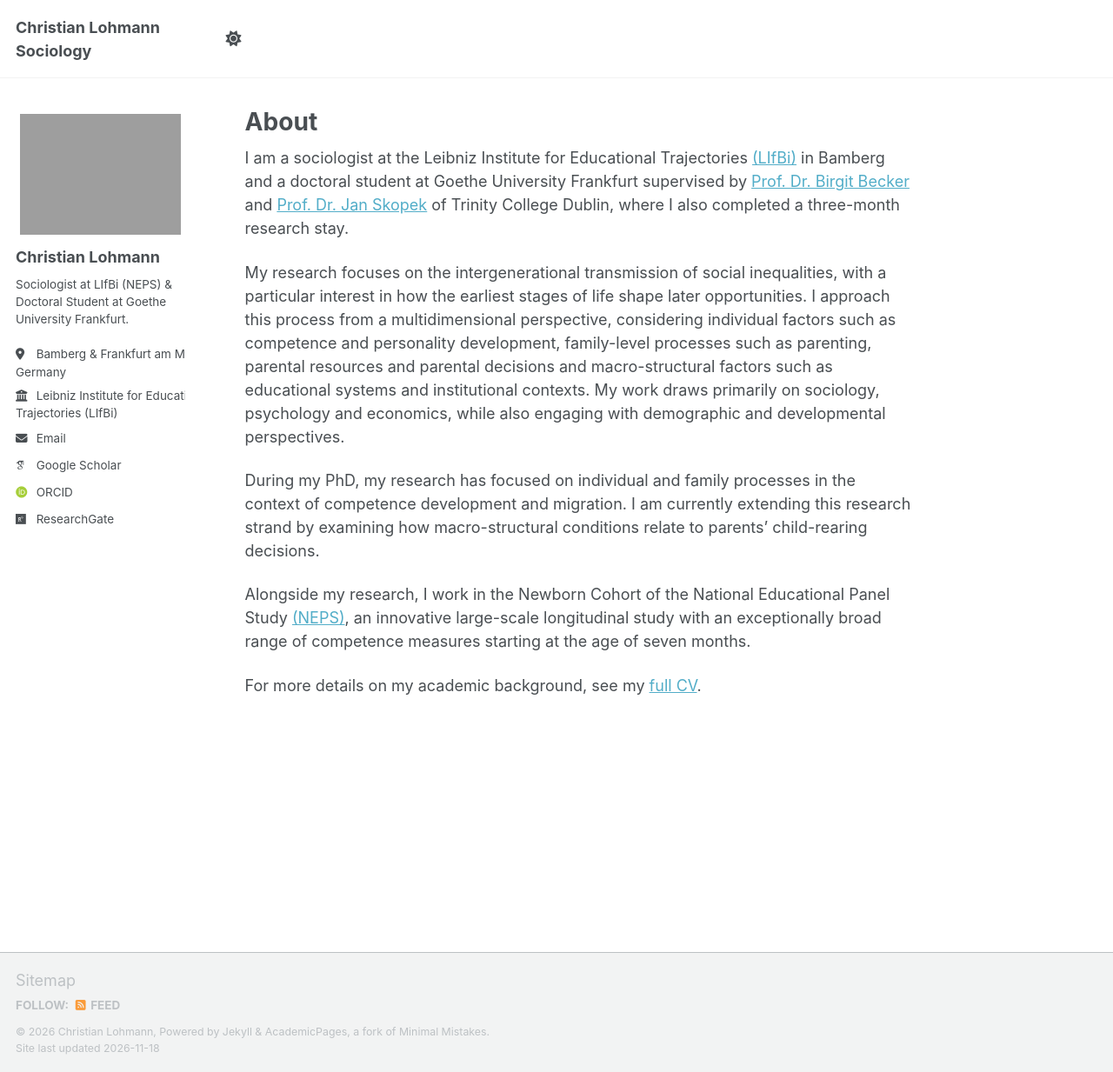
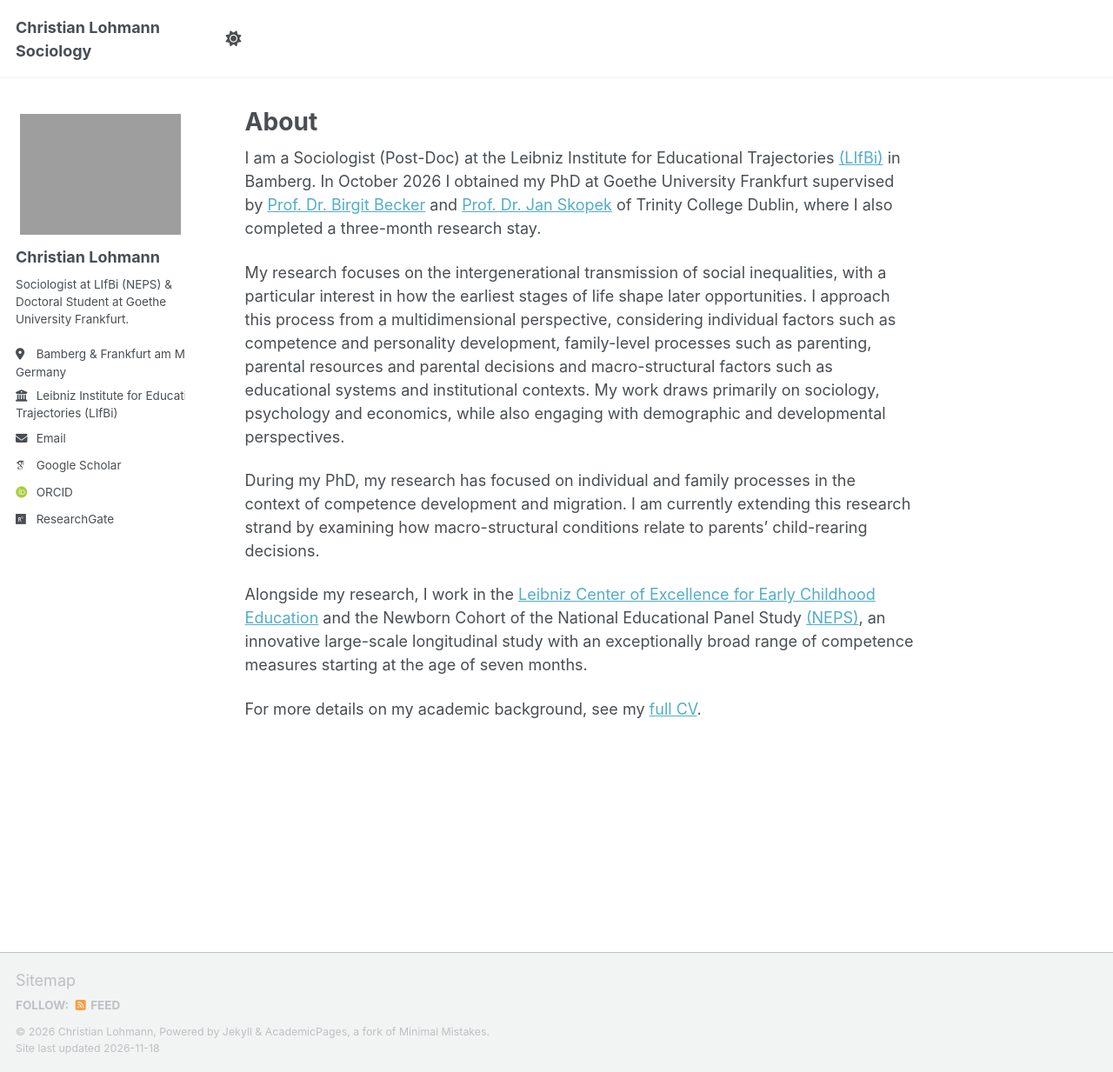
Before and after one commit to lohmannc/lohmannc.github.io, a Jekyll site: the page built from _pages/about.md, in a window 1280 px wide and 1233 px high. Shown: the whole window at 87% size. Built offline with Jekyll 4.4.1, drawn with Linux system fonts in a browser that asks for light colours; some web fonts are replaced; a script that is not in the unit is left out.

Commit message:
Revise about page with updated academic information
Updated professional title and added details about PhD completion and current projects.

```diff
--- a/_pages/about.md
+++ b/_pages/about.md
@@ -7,12 +7,12 @@ redirect_from:
   - /about.html
 ---
 
-I am a sociologist at the Leibniz Institute for Educational Trajectories [(LIfBi)](https://www.lifbi.de/en-us/Start/Institute/People/Person/account/4414?name=Lohmann%2cChristian) in Bamberg and a doctoral student at Goethe University Frankfurt supervised by [Prof. Dr. Birgit Becker](https://www.goethe-university-frankfurt.de/62146852/Sociology_with_a_Focus_on_Empirical_Educational_Research?locale=en) and [Prof. Dr. Jan Skopek](https://www.tcd.ie/research/profiles/?profile=skopekj) of Trinity College Dublin, where I also completed a three-month research stay.
+I am a Sociologist (Post-Doc) at the Leibniz Institute for Educational Trajectories [(LIfBi)](https://www.lifbi.de/en-us/Start/Institute/People/Person/account/4414?name=Lohmann%2cChristian) in Bamberg. In October 2026 I obtained my PhD at Goethe University Frankfurt supervised by [Prof. Dr. Birgit Becker](https://www.goethe-university-frankfurt.de/62146852/Sociology_with_a_Focus_on_Empirical_Educational_Research?locale=en) and [Prof. Dr. Jan Skopek](https://www.tcd.ie/research/profiles/?profile=skopekj) of Trinity College Dublin, where I also completed a three-month research stay.
 
 My research focuses on the intergenerational transmission of social inequalities, with a particular interest in how the earliest stages of life shape later opportunities. I approach this process from a multidimensional perspective, considering individual factors such as competence and personality development, family-level processes such as parenting, parental resources and parental decisions and macro-structural factors such as educational systems and institutional contexts. My work draws primarily on sociology, psychology and economics, while also engaging with demographic and developmental perspectives.
 
 During my PhD, my research has focused on individual and family processes in the context of competence development and migration. I am currently extending this research strand by examining how macro-structural conditions relate to parents’ child-rearing decisions.
 
-Alongside my research, I work in the Newborn Cohort of the National Educational Panel Study [(NEPS)](https://www.neps-data.de/Data-Center/Data-and-Documentation/SC1-Newborns), an innovative large-scale longitudinal study with an exceptionally broad range of competence measures starting at the age of seven months.
+Alongside my research, I work in the [Leibniz Center of Excellence for Early Childhood Education](https://www.lifbi.de/en-us/Start/Research/All-Projects/EarlyEd) and the Newborn Cohort of the National Educational Panel Study [(NEPS)](https://www.neps-data.de/Data-Center/Data-and-Documentation/SC1-Newborns), an innovative large-scale longitudinal study with an exceptionally broad range of competence measures starting at the age of seven months.
 
 For more details on my academic background, see my [full CV](https://lohmannc.github.io/CV_ENG_CL.pdf).
```
